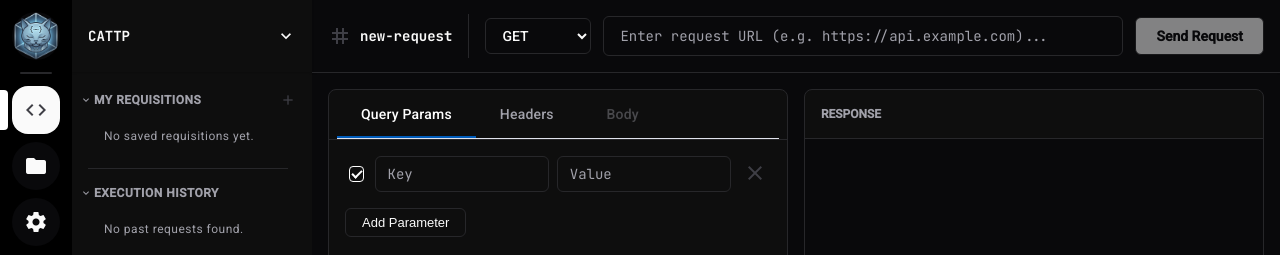
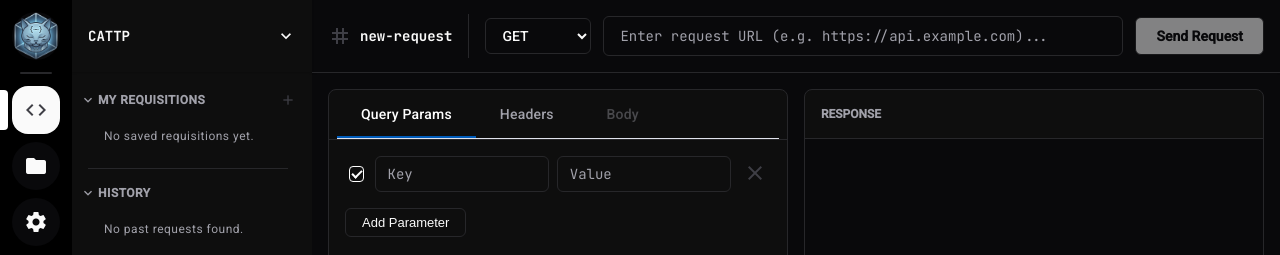
Before and after one commit to Pedr0R/twine, an Angular app: page / in a window 1280 px wide. Shown: the top 255 px of the page. Built offline with nearby package versions, Linux system fonts and the light colour scheme.

Commit message:
Feature: History e My requisitions are collapsable.

```diff
--- a/src/app/app.component.html
+++ b/src/app/app.component.html
@@ -29,12 +29,15 @@
 
     <div class="channels-scroller">
       <div class="channel-category with-action">
-        <div class="category-header-wrap">
-          <mat-icon class="arrow">expand_more</mat-icon>
+        <div class="category-header-wrap" (click)="isRequisitionsCollapsed = !isRequisitionsCollapsed"
+          style="cursor: pointer; flex: 1">
+          <mat-icon class="arrow" [class.collapsed]="isRequisitionsCollapsed">expand_more</mat-icon>
           <span>MY REQUISITIONS</span>
         </div>
         <mat-icon class="add-icon" (click)="createNewRequisition()" title="Create new request">add</mat-icon>
       </div>
+
+      <ng-container *ngIf="!isRequisitionsCollapsed">
 
         <div *ngFor="let req of savedRequests" class="channel-item req-item" [class.active]="req.id === selectedItem"
           (click)="loadRequisition(req)" (contextmenu)="openContextMenu($event, req)">
@@ -48,13 +51,16 @@
         <div *ngIf="savedRequests.length === 0" class="empty-channels">
           No saved requisitions yet.
         </div>
+      </ng-container>
 
       <div class="category-divider"></div>
 
-      <div class="channel-category">
-        <mat-icon class="arrow">expand_more</mat-icon>
-        <span>EXECUTION HISTORY</span>
+      <div class="channel-category" (click)="isHistoryCollapsed = !isHistoryCollapsed">
+        <mat-icon class="arrow" [class.collapsed]="isHistoryCollapsed">expand_more</mat-icon>
+        <span>HISTORY</span>
       </div>
+
+      <ng-container *ngIf="!isHistoryCollapsed">
 
         <div *ngFor="let item of history" class="channel-item" [class.active]="item.id === selectedItem"
           (click)="loadHistoryItem(item)">
@@ -68,6 +74,7 @@
         <div *ngIf="history.length === 0" class="empty-channels">
           No past requests found.
         </div>
+      </ng-container>
     </div>
 
     <div class="sidebar-resizer" (mousedown)="startResize($event)"></div>
--- a/src/app/app.component.scss
+++ b/src/app/app.component.scss
@@ -240,10 +240,15 @@
 }
 
 .channel-category .arrow {
-  font-size: 12px;
-  width: 12px;
-  height: 12px;
+  font-size: 16px;
+  width: 16px;
+  height: 16px;
   margin-right: 2px;
+  transition: transform 0.2s ease;
+}
+
+.channel-category .arrow.collapsed {
+  transform: rotate(-90deg);
 }
 
 .channel-item {
--- a/src/app/app.component.ts
+++ b/src/app/app.component.ts
@@ -59,6 +59,9 @@ export class AppComponent implements OnInit {
 
   sidebarWidth: number = 240;
   isResizingSidebar: boolean = false;
+
+  isRequisitionsCollapsed: boolean = false;
+  isHistoryCollapsed: boolean = false;
 
   @ViewChild(MatMenuTrigger) contextMenuTrigger!: MatMenuTrigger;
   contextMenuPosition = { x: '0px', y: '0px' };
```
Lines whose indentation alone changed are shown as unchanged.
